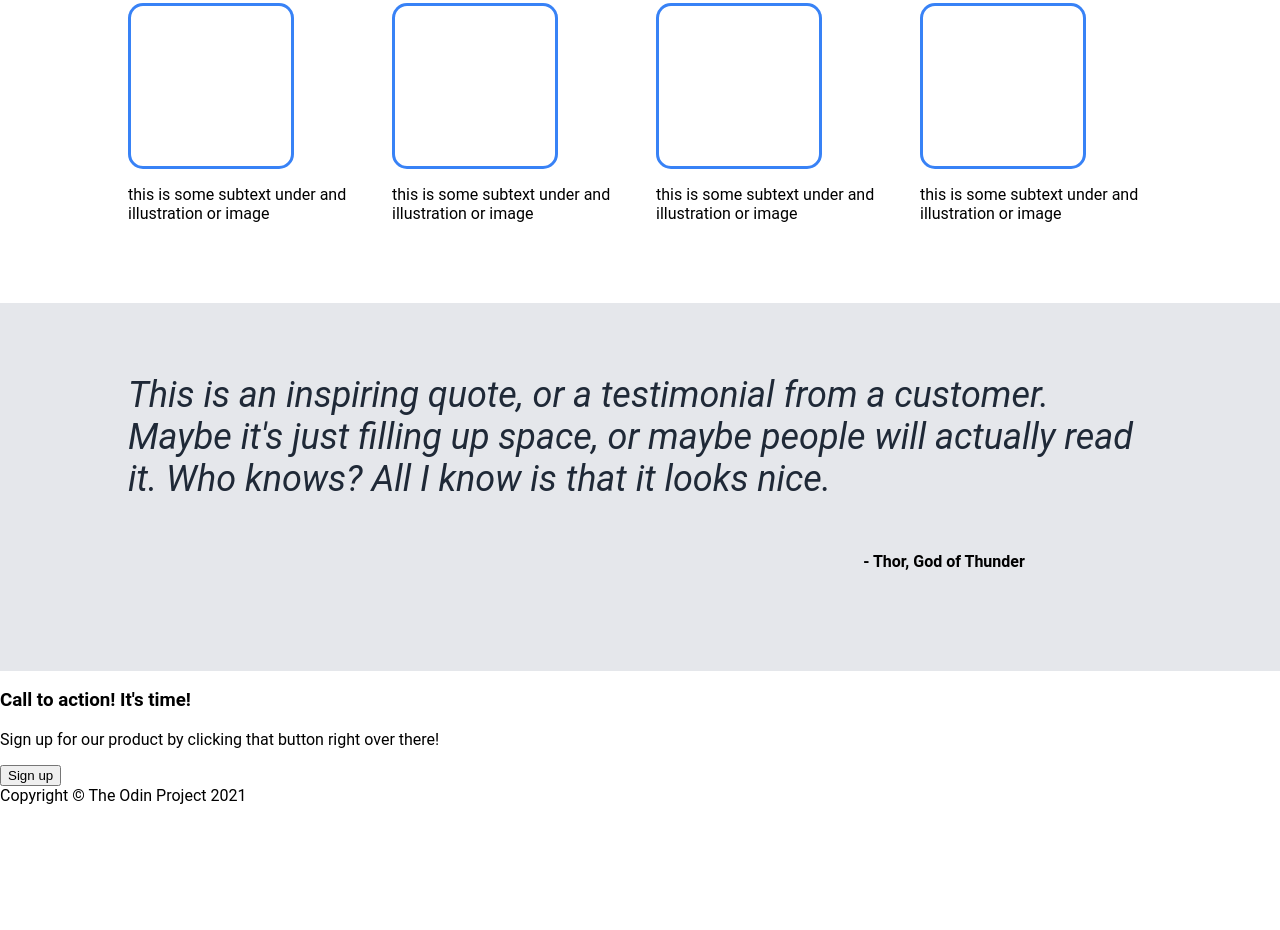
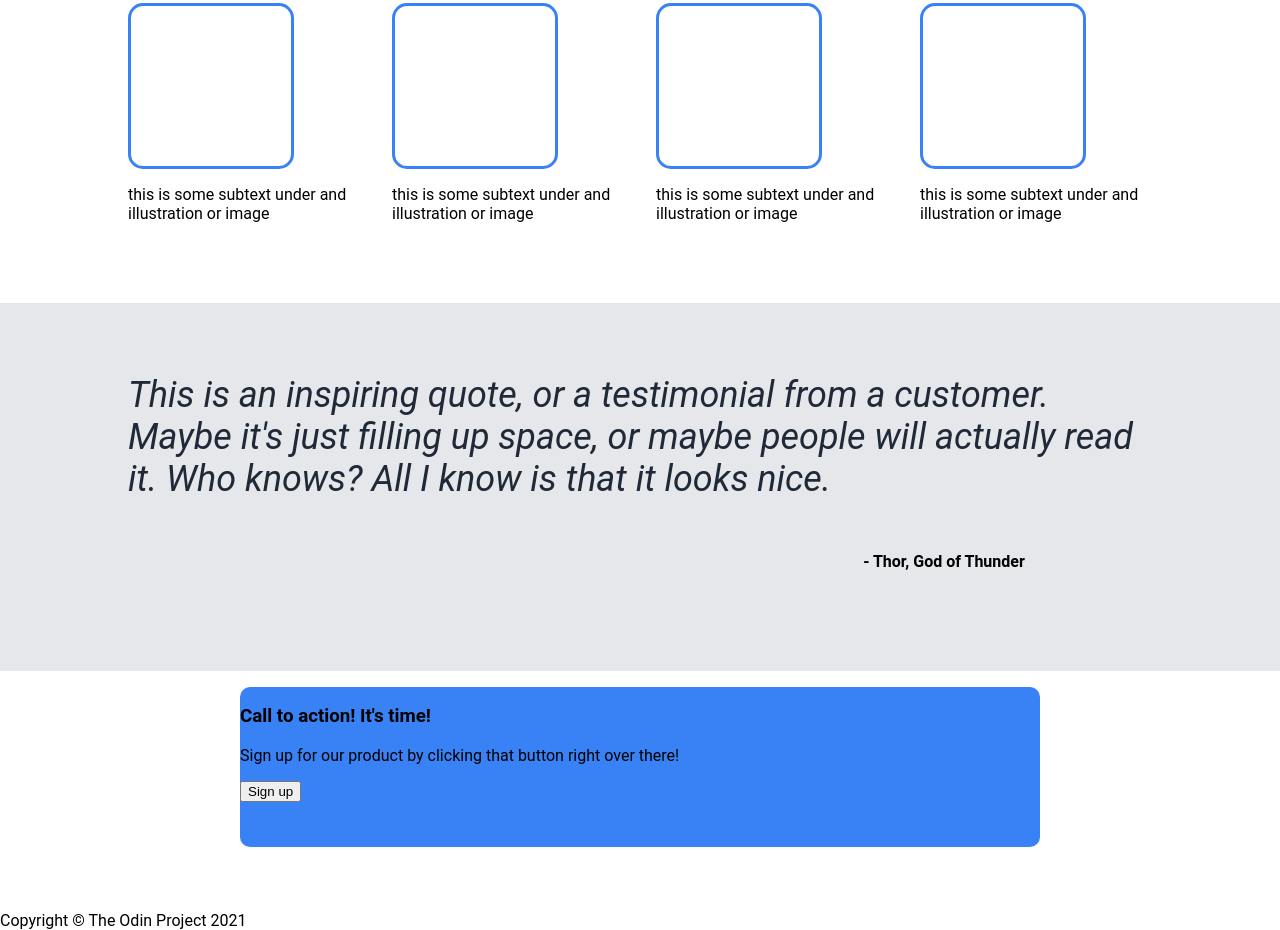
Before and after one commit to Quetz-git/landing-page, a plain HTML site: page index.html in a window 1280 px wide. Shown: the part 495-1425 px from the top of the page. Before the commit the page ends 1300 px from the top, so only its background shows below. Drawn offline with Linux system fonts and the light colour scheme.

Commit message:
Add blue box in cta section

```diff
--- a/index.html
+++ b/index.html
@@ -64,9 +64,11 @@
         </div>
 
         <div class="newsletter">
-            <h3>Call to action! It's time!</h3>
-            <p>Sign up for our product by clicking that button right over there!</p>
-            <button>Sign up</button>
+            <div class="blue-box">
+                <h3>Call to action! It's time!</h3>
+                <p>Sign up for our product by clicking that button right over there!</p>
+                <button>Sign up</button>
+            </div>
         </div>
 
         <div class="footer">
--- a/style.css
+++ b/style.css
@@ -142,3 +142,17 @@ h2 {
     font-weight: bold;
     margin-left: 38rem;
 }
+
+.newsletter {
+    padding: 1rem 8rem 4rem 8rem;
+    display: flex;
+    justify-content: center;
+    align-items: center;
+}
+
+.blue-box {
+    height: 10rem;
+    width: 50rem;
+    background-color: #3882f6;
+    border-radius: 10px;
+}
```
